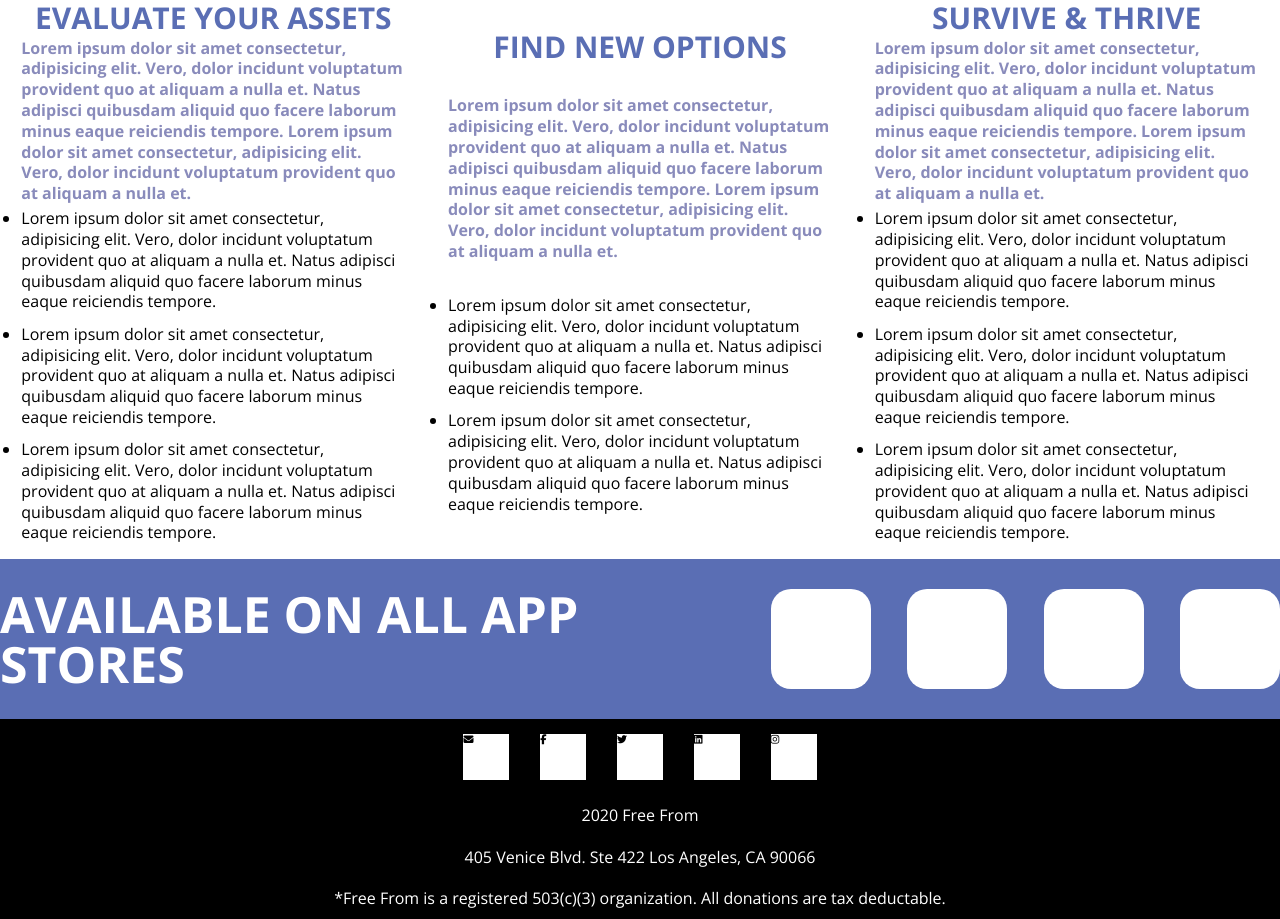
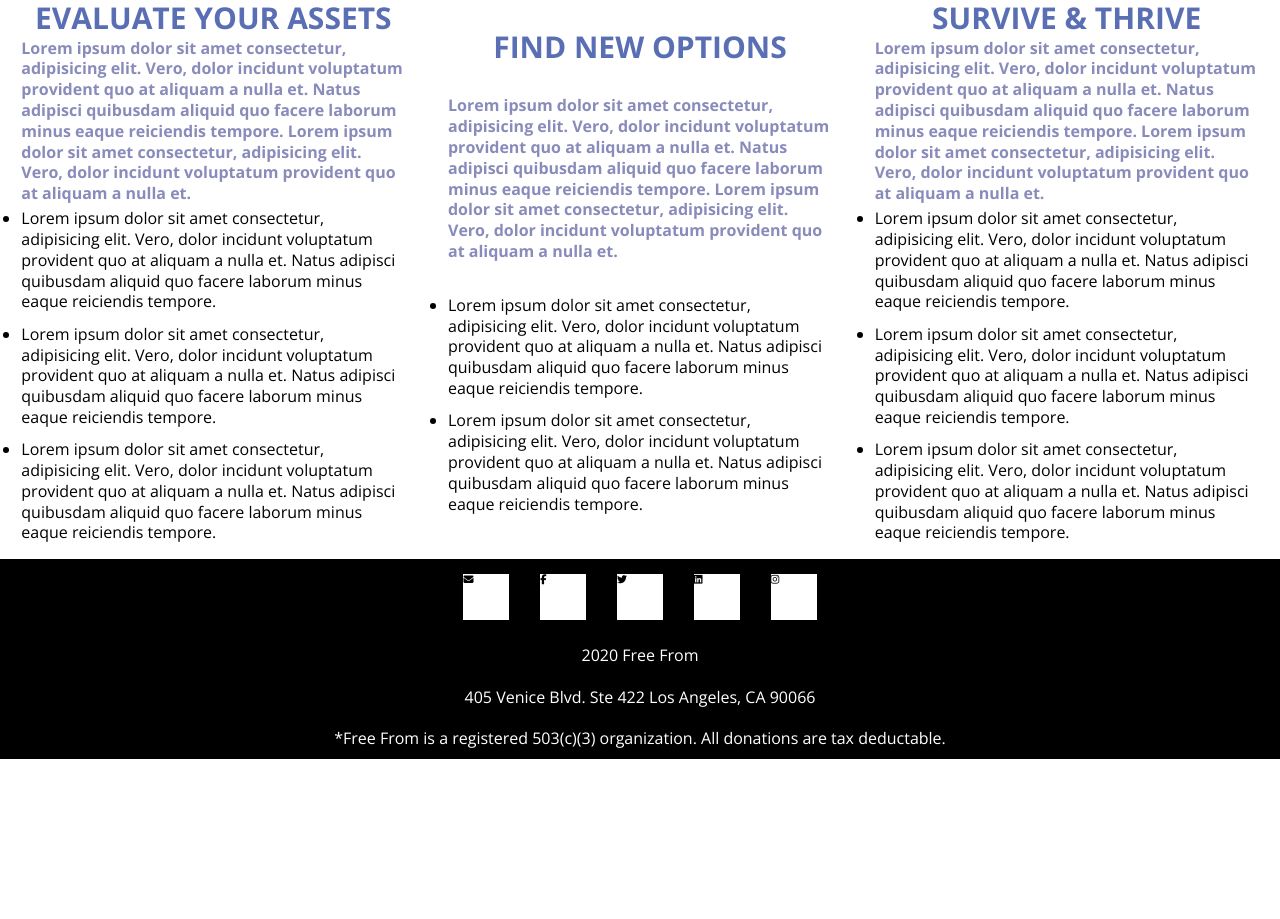
Before and after one commit to BW-Domestic-Violence-Survivors-Tool/marketing-page-AC, a plain HTML site: page index.html in a window 1280 px wide. Shown: the part 1801-2720 px from the top of the page. After the commit the page ends 2560 px from the top, so only its background shows below. Drawn offline with nearby package versions, Linux system fonts and the light colour scheme.

Commit message:
removed download section

```diff
--- a/index.html
+++ b/index.html
@@ -162,7 +162,7 @@
 
   </section>
 
-  <section class="download">
+  <!-- <section class="download">
     <h1 class="download__header">AVAILABLE ON ALL APP STORES</h1>
 
     <div class="download__iconContainer">
@@ -172,7 +172,7 @@
       <div class="iconLogo"></div>
     </div>
 
-  </section>
+  </section> -->
 
   <footer class="footer">
     <div class="socialIcons">
--- a/less/index.less
+++ b/less/index.less
@@ -344,32 +344,32 @@ Html{
     }
 }
 
-.download{
-    height: 20vh;
-    background-color: @easterEgg;
-    display: flex;
-    justify-content: space-around;
-    align-items: center;
-}
+// .download{
+//     height: 20vh;
+//     background-color: @easterEgg;
+//     display: flex;
+//     justify-content: space-around;
+//     align-items: center;
+// }
 
-.download__header{
-        font-size: 5rem;
-        color: #FFFFFF;
-        font-weight: 700;
-}
+// .download__header{
+//         font-size: 5rem;
+//         color: #FFFFFF;
+//         font-weight: 700;
+// }
 
-.download__iconContainer{
-    display: flex;
-    justify-content: space-between;
-    width: 40%;
-}
+// .download__iconContainer{
+//     display: flex;
+//     justify-content: space-between;
+//     width: 40%;
+// }
 
-.iconLogo{
-    width: 100px;
-    height:  100px;
-    background-color: #FFFFFF;
-    border-radius: 20%;
-}
+// .iconLogo{
+//     width: 100px;
+//     height:  100px;
+//     background-color: #FFFFFF;
+//     border-radius: 20%;
+// }
 
 
 .footer{
```
Also changed, not shown: CSS/index.css.
